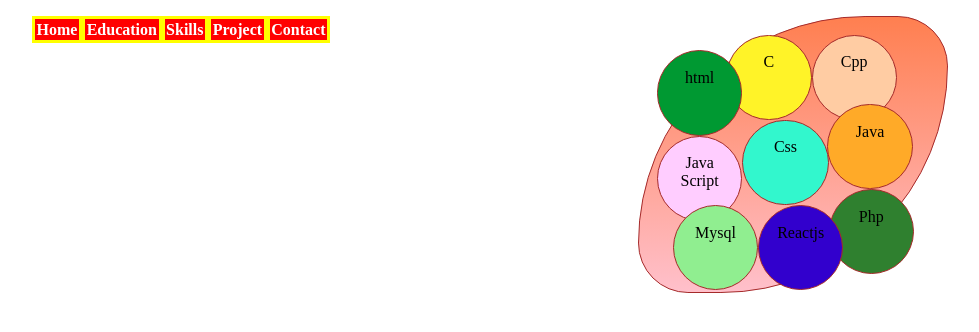
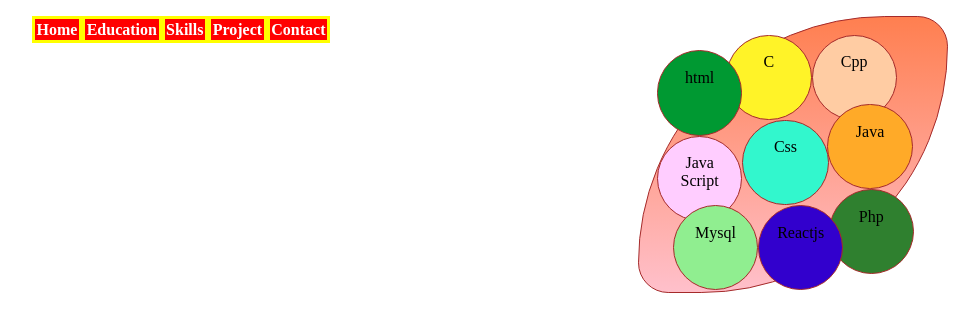
Before and after one commit to jandevaishnavi/myportfoliovj, a plain HTML site: page skills.html in a window 1280 px wide. Shown: the whole page, without its empty margins (16-995 px from the left). Drawn offline with Linux system fonts and the light colour scheme.

Commit message:
Update skills.html

```diff
--- a/skills.html
+++ b/skills.html
@@ -22,7 +22,7 @@ text-align:center;
 
 #w{
 margin:auto;
-   border-radius: 50rem 11rem;
+   border-radius: 90rem 11rem;
 width: 17rem;
 height: 15rem;
 background:linear-gradient(coral,pink);
```
